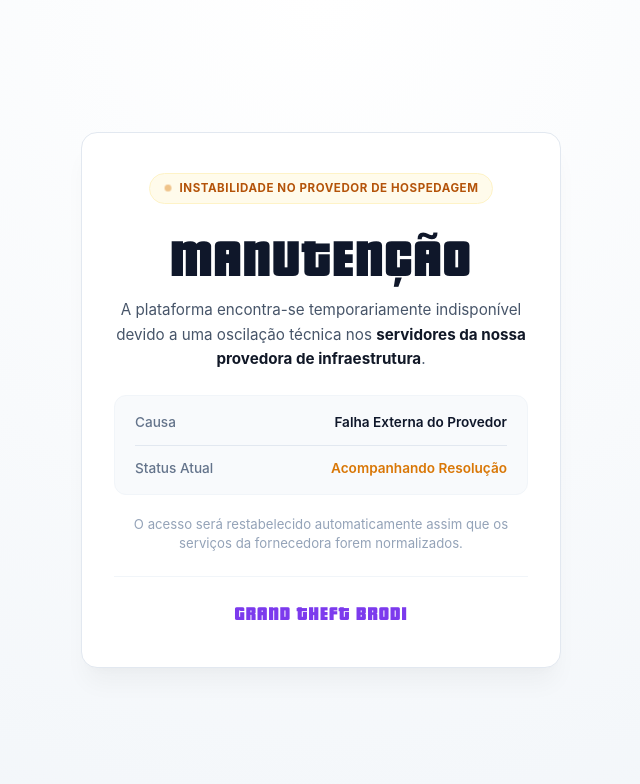
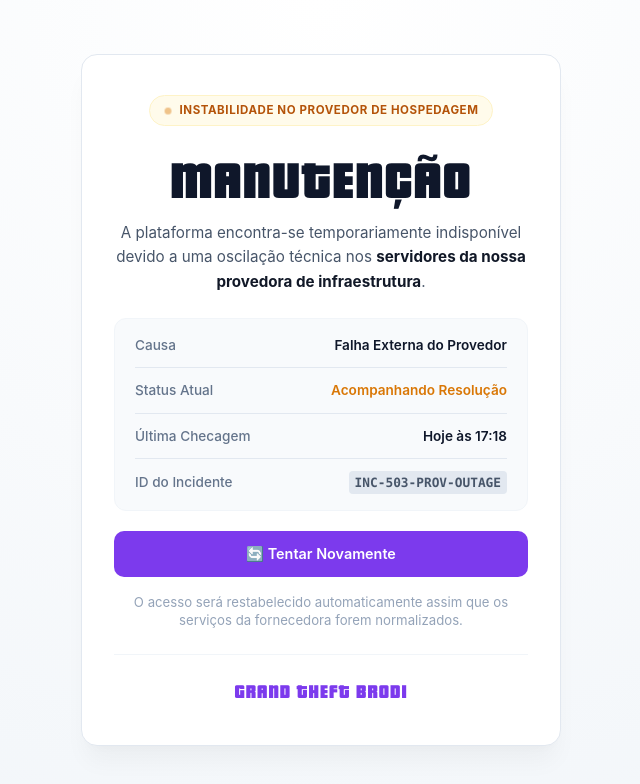
Before and after one commit to RickPro773/GTB-The-Site, a React (Vite) app: page / in a window 1280 px wide. Shown: the top 784 px of the page, without its empty margins (319-959 px from the left). Built offline with nearby package versions, Linux system fonts and the light colour scheme; a web font is replaced by a local one.

Commit message:
feat: tentativa de fixe

```diff
--- a/src/components/MaintenanceScreen.jsx
+++ b/src/components/MaintenanceScreen.jsx
@@ -1,9 +1,18 @@
-import React from 'react'
+import React, { useState } from 'react'
 
 export default function MaintenanceScreen() {
+  // Pega o horário atual automaticamente para a verificação
+  const [lastChecked, setLastChecked] = useState(() =>
+    new Date().toLocaleTimeString('pt-BR', { hour: '2-digit', minute: '2-digit' })
+  )
+
+  const handleReload = () => {
+    setLastChecked(new Date().toLocaleTimeString('pt-BR', { hour: '2-digit', minute: '2-digit' }))
+    window.location.reload()
+  }
+
   return (
     <div style={styles.overlay}>
-      {/* Importação da fonte Pricedown e animações sutis */}
       <style>{`
         @font-face {
           font-family: 'Pricedown';
@@ -25,6 +34,18 @@ export default function MaintenanceScreen() {
         .pulse {
           animation: pulseAmber 1.6s infinite ease-in-out;
         }
+
+        .btn-reload {
+          transition: all 0.2s ease-in-out;
+        }
+        .btn-reload:hover {
+          background-color: #6d28d9 !important;
+          transform: translateY(-2px);
+          box-shadow: 0 4px 12px rgba(124, 58, 237, 0.25);
+        }
+        .btn-reload:active {
+          transform: translateY(0);
+        }
       `}</style>
 
       <div style={styles.card}>
@@ -39,7 +60,7 @@ export default function MaintenanceScreen() {
           MANUTENÇÃO
         </h1>
 
-        {/* Descrição Direta e Profissional */}
+        {/* Descrição Direta */}
         <p style={styles.description}>
           A plataforma encontra-se temporariamente indisponível devido a uma oscilação técnica nos <strong style={{ color: '#111827' }}>servidores da nossa provedora de infraestrutura</strong>.
         </p>
@@ -50,19 +71,40 @@ export default function MaintenanceScreen() {
             <span style={styles.infoLabel}>Causa</span>
             <span style={styles.infoValue}>Falha Externa do Provedor</span>
           </div>
+
           <div style={styles.divider}></div>
+
           <div style={styles.infoRow}>
             <span style={styles.infoLabel}>Status Atual</span>
             <span style={{ ...styles.infoValue, color: '#d97706' }}>Acompanhando Resolução</span>
           </div>
+
+          <div style={styles.divider}></div>
+
+          <div style={styles.infoRow}>
+            <span style={styles.infoLabel}>Última Checagem</span>
+            <span style={styles.infoValue}>Hoje às {lastChecked}</span>
+          </div>
+
+          <div style={styles.divider}></div>
+
+          <div style={styles.infoRow}>
+            <span style={styles.infoLabel}>ID do Incidente</span>
+            <span style={styles.codeValue}>INC-503-PROV-OUTAGE</span>
+          </div>
         </div>
+
+        {/* Botão Tentar Novamente */}
+        <button className="btn-reload" onClick={handleReload} style={styles.button}>
+          🔄 Tentar Novamente
+        </button>
 
         {/* Mensagem de Encerramento */}
         <p style={styles.subtext}>
           O acesso será restabelecido automaticamente assim que os serviços da fornecedora forem normalizados.
         </p>
 
-        {/* Rodapé Clean */}
+        {/* Rodapé Corrigido */}
         <div style={styles.footer}>
           <span className="font-pricedown" style={styles.brand}>GRAND THEFT BRODI</span>
         </div>
@@ -78,7 +120,7 @@ const styles = {
     left: 0,
     width: '100vw',
     height: '100vh',
-    backgroundColor: '#f8fafc', // Fundo claro e moderno
+    backgroundColor: '#f8fafc',
     backgroundImage: 'radial-gradient(circle at 50% 0%, #ffffff 0%, #f1f5f9 100%)',
     display: 'flex',
     alignItems: 'center',
@@ -120,7 +162,7 @@ const styles = {
   },
   title: {
     fontSize: '3.4rem',
-    color: '#0f172a', // Escuro para alto contraste sobre o card branco
+    color: '#0f172a',
     margin: '0 0 16px 0',
     letterSpacing: '0.02em',
     lineHeight: '1',
@@ -153,10 +195,31 @@ const styles = {
     color: '#0f172a',
     fontWeight: '600',
   },
+  codeValue: {
+    color: '#475569',
+    fontFamily: 'ui-monospace, SFMono-Regular, Menlo, Monaco, Consolas, monospace',
+    fontSize: '0.8rem',
+    fontWeight: '700',
+    backgroundColor: '#e2e8f0',
+    padding: '2px 6px',
+    borderRadius: '4px',
+  },
   divider: {
     height: '1px',
     backgroundColor: '#e2e8f0',
     margin: '12px 0',
+  },
+  button: {
+    width: '100%',
+    backgroundColor: '#7c3aed',
+    color: '#ffffff',
+    border: 'none',
+    borderRadius: '10px',
+    padding: '12px 20px',
+    fontSize: '0.9rem',
+    fontWeight: '600',
+    cursor: 'pointer',
+    marginBottom: '16px',
   },
   subtext: {
     fontSize: '0.825rem',
@@ -169,7 +232,7 @@ const styles = {
     paddingTop: '20px',
   },
   brand: {
-    color: '#7c3aed', // Roxo marcante da identidade do site
+    color: '#7c3aed',
     fontSize: '1.25rem',
     letterSpacing: '0.05em',
   },
```
